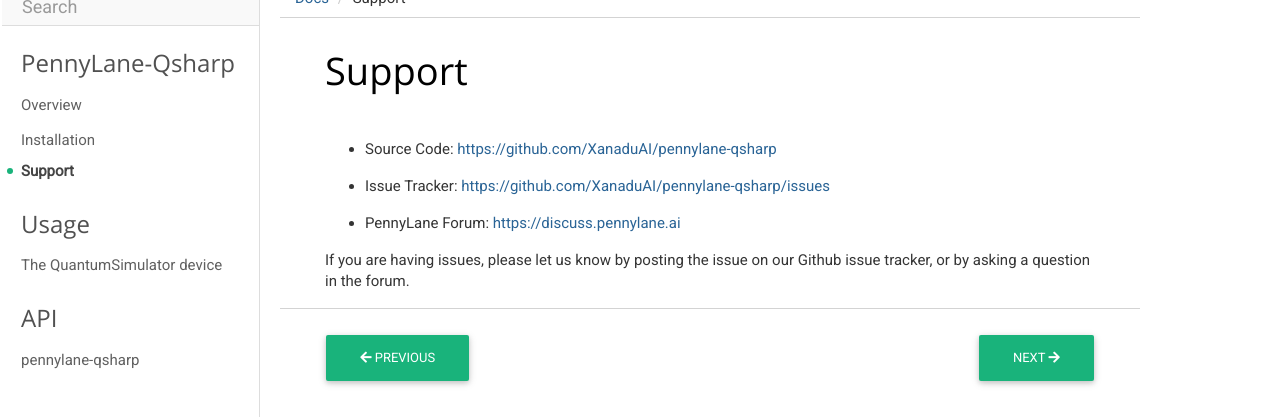
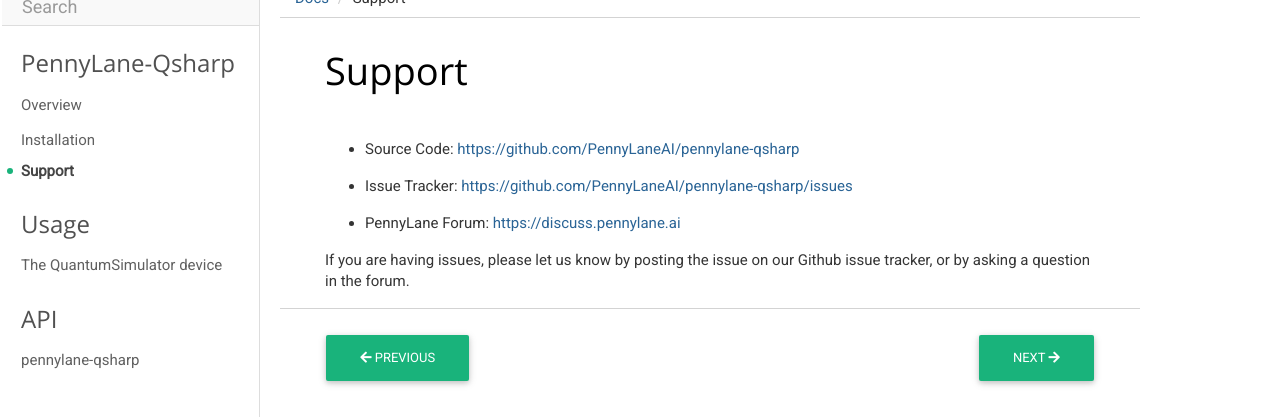
Before and after one commit to PennyLaneAI/PennyLane-qsharp, a Sphinx documentation site: the page built from doc/support.rst, in a window 1280 px wide and 1199 px high. Shown: the part 348-765 px from the top of the window. Built offline with Sphinx 7.4.7, drawn with Linux system fonts in a browser that asks for light colours; nearby versions of some CDN libraries.

Commit message:
Additional URL fixes

```diff
--- a/README.rst
+++ b/README.rst
@@ -111,7 +111,7 @@
 Authors
 =======
 
-PennyLane-Q# is the work of `many contributors <https://github.com/XanaduAI/PennyLane-qsharp/graphs/contributors>`_.
+PennyLane-Q# is the work of `many contributors <https://github.com/PennyLaneAI/PennyLane-qsharp/graphs/contributors>`_.
 
 If you are doing research using PennyLane and PennyLane-Q#, please cite `our paper <https://arxiv.org/abs/1811.04968>`_:
 
@@ -125,8 +125,8 @@
 Support
 =======
 
-- **Source Code:** https://github.com/XanaduAI/pennylane-qsharp
-- **Issue Tracker:** https://github.com/XanaduAI/pennylane-qsharp/issues
+- **Source Code:** https://github.com/PennyLaneAI/pennylane-qsharp
+- **Issue Tracker:** https://github.com/PennyLaneAI/pennylane-qsharp/issues
 - **PennyLane Forum:** https://discuss.pennylane.ai
 
 If you are having issues, please let us know by posting the issue on our Github issue tracker, or
--- a/doc/conf.py
+++ b/doc/conf.py
@@ -286,11 +286,11 @@
     "table_header_border": "#19b37b",
     "download_button": "#19b37b",
     # gallery options
-    # "github_repo": "XanaduAI/PennyLane",
+    # "github_repo": "PennyLaneAI/PennyLane",
     # "gallery_dirs": "tutorials",
 }
 
-edit_on_github_project = 'XanaduAI/PennyLane-qsharp'
+edit_on_github_project = 'PennyLaneAI/PennyLane-qsharp'
 edit_on_github_branch = 'master/doc'
 
 # -- Options for LaTeX output ---------------------------------------------
--- a/doc/xanadu_theme/footer.html
+++ b/doc/xanadu_theme/footer.html
@@ -14,7 +14,7 @@
           <hr width=100px class="d-inline-block mt-0 mb-1 Deep-purple accent-4">
           <ul class="list-unstyled">
             <li><a class="" href="https://pennylane.ai/">Home page</a></li>
-            <li><a class="" href="https://github.com/XanaduAI/pennylane">GitHub</a></li>
+            <li><a class="" href="https://github.com/PennyLaneAI/pennylane">GitHub</a></li>
             <li><a class="" href="https://pennylane.readthedocs.io/">Documentation</a></li>
             <li><a class="" href="https://discuss.pennylane.ai/">Discussion forum</a></li>
             <li><a class="" href="https://twitter.com/pennylaneai/">Twitter</a></li>
```
